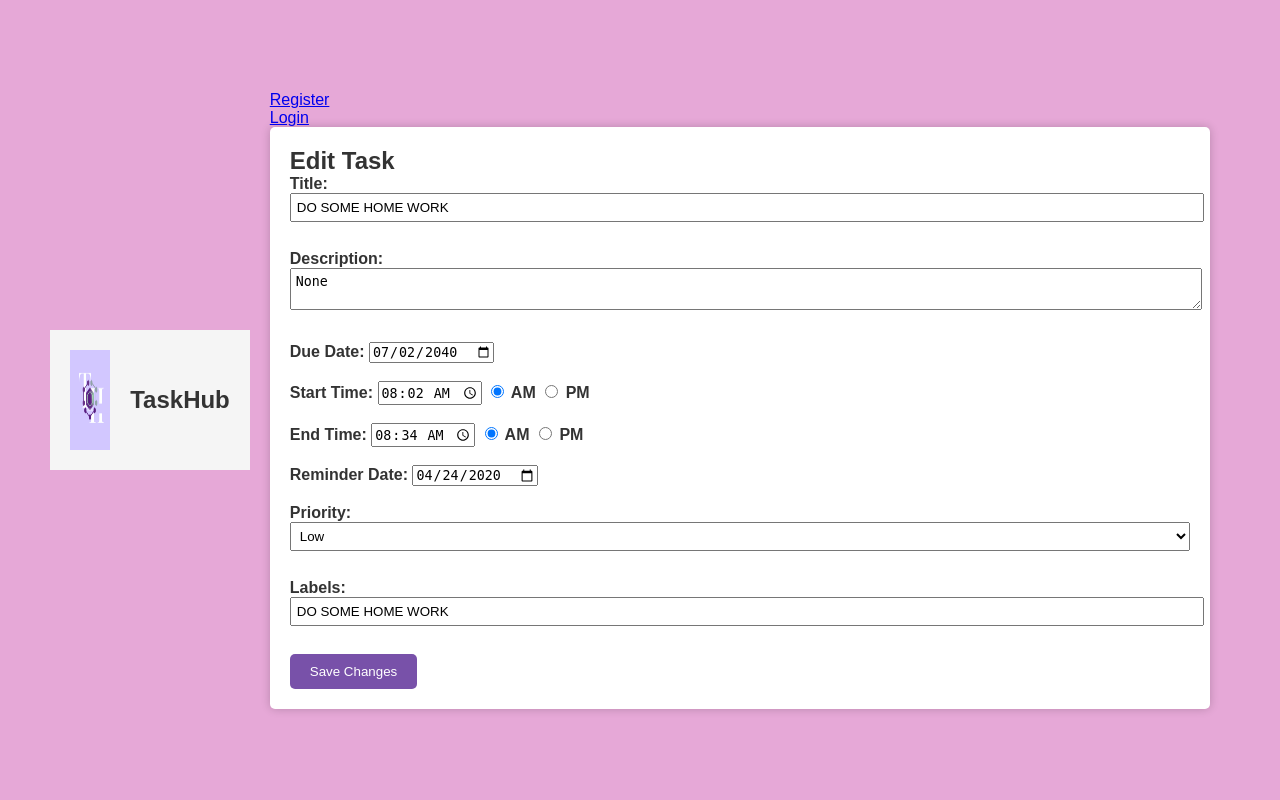
After one commit to Ivy-Chelsea/Taskhub, a Flask app: page /tasks/1/edit in a window 1280 px wide. The commit adds this page. Run offline with Flask 3, Linux system fonts and the light colour scheme; data comes from the database, SQL or seed files in the repository; both versions use the stored data as it was after the commit.

Commit message:
made changes

```diff
--- a/app.py
+++ b/app.py
@@ -71,6 +71,9 @@ class Task(db.Model):
         self.priority = priority
         self.labels = labels
         self.user_id = user_id
+
+    def __repr__(self):
+        return f'<Task {self.id}: {self.title}>'
 
 # Create login manager object
 login_manager = LoginManager()
@@ -227,6 +230,38 @@ def tasks():
         flash('Task created!', 'success')
         return redirect(url_for('tasks'))
     return render_template('Todo.html')
+
+
+@app.route('/tasks/<int:task_id>/edit', methods=['POST', 'GET'])
+def edit_task(task_id):
+    task = Task.query.get_or_404(task_id)
+
+    if request.method == 'POST':
+        task.title = request.form['tasktitle']
+        task.description = request.form['taskDescription']
+        task.due_date = request.form['taskDueDate']
+        task.start_time = request.form['taskStartTime']
+        task.end_time = request.form['taskEndTime']
+        task.reminder_date = request.form['taskReminderDate']
+        task.priority = request.form['taskPriority']
+        task.labels = request.form['taskLabels']
+
+        db.session.commit()
+        return redirect(url_for('index'))
+
+    return render_template('edit_task.html', task=task)
+
+
+
+@app.route('/tasks/<int:task_id>/delete', methods=['POST'])
+def delete_task(task_id):
+    task = Task.query.get_or_404(task_id)
+    db.session.delete(task)
+    db.session.commit()
+
+    return redirect(url_for('index'))
+
+
 #Handles user logout.
 @app.route('/logout')
 @login_required
--- /dev/null
+++ b/templates/edit_task.html
@@ -0,0 +1,97 @@
+{% extends "base.html" %}
+
+{% block content %}
+<style>
+  input[type="text"],
+  textarea,
+  select {
+    width: 100%;
+    padding: 5px;
+    margin-bottom: 10px;
+  }
+
+  .form {
+    margin-bottom: 20px;
+  }
+
+  .label {
+    display: block;
+    font-weight: bold;
+  }
+
+  body {
+    background-color: #e6a8d7;
+    display: flex;
+    align-items: center;
+    justify-content: center;
+    height: 100vh;
+    margin: 0;
+  }
+
+  .main {
+    background-color: #fff;
+    padding: 20px;
+    border-radius: 5px;
+    box-shadow: 0 0 10px rgba(0, 0, 0, 0.2);
+    width: 900px;
+  }
+
+  button[type="submit"] {
+    background-color: #7851A9;
+    color: #fff;
+    padding: 10px 20px;
+    border: none;
+    border-radius: 5px;
+    cursor: pointer;
+  }
+
+  button[type="submit"]:hover {
+    background-color: #4a2b70;
+  }
+</style>
+
+<div class="main">
+  <h2>Edit Task</h2>
+  <form method="POST" action="{{ url_for('edit_task', task_id=task.id) }}">
+    <b>
+      <label for="tasktitle">Title:</label>
+      <input type="text" id="tasktitle" name="tasktitle" value="{{ task.title }}" required>
+      <br><br>
+      <label for="taskDescription">Description:</label>
+      <textarea id="taskDescription" name="taskDescription">{{ task.description }}</textarea>
+      <br><br>
+      <label for="taskDueDate">Due Date:</label>
+      <input type="date" id="taskDueDate" name="taskDueDate" value="{{ task.due_date }}" required>
+      <br><br>
+      <label for="taskStartTime">Start Time:</label>
+      <input type="time" id="taskStartTime" name="taskStartTime" value="{{ task.start_time }}" required>
+      <input type="radio" id="start-am" name="start-am-pm" value="am" {% if task.start_time.hour < 12 %}checked{% endif %}>
+      <label for="start-am">AM</label>
+      <input type="radio" id="start-pm" name="start-am-pm" value="pm" {% if task.start_time.hour >= 12 %}checked{% endif %}>
+      <label for="start-pm">PM</label>
+      <br><br>
+      <label for="taskEndTime">End Time:</label>
+      <input type="time" id="taskEndTime" name="taskEndTime" value="{{ task.end_time }}" required>
+      <input type="radio" id="end-am" name="end-am-pm" value="am" {% if task.end_time.hour < 12 %}checked{% endif %}>
+      <label for="end-am">AM</label>
+      <input type="radio" id="end-pm" name="end-am-pm" value="pm" {% if task.end_time.hour >= 12 %}checked{% endif %}>
+      <label for="end-pm">PM</label>
+      <br><br>
+      <label for="taskReminderDate">Reminder Date:</label>
+      <input type="date" id="taskReminderDate" name="taskReminderDate" value="{{ task.reminder_date }}">
+      <br><br>
+      <label for="taskPriority">Priority:</label>
+      <select id="taskPriority" name="taskPriority">
+        <option value="low" {% if task.priority == 'low' %}selected{% endif %}>Low</option>
+        <option value="medium" {% if task.priority == 'medium' %}selected{% endif %}>Medium</option>
+        <option value="high" {% if task.priority == 'high' %}selected{% endif %}>High</option>
+      </select>
+      <br><br>
+      <label for="taskLabels">Labels:</label>
+      <input type="text" id="taskLabels" name="taskLabels" value="{{ task.labels }}">
+      <br><br>
+      <button type="submit">Save Changes</button>
+    </b>
+  </form>
+</div>
+{% endblock %}
```
Also changed, not shown: static/db.css (added, +286 -0 lines), templates/Todo.html (+15 -18 lines), templates/login.html (+8 -8 lines), instance/users.db.
